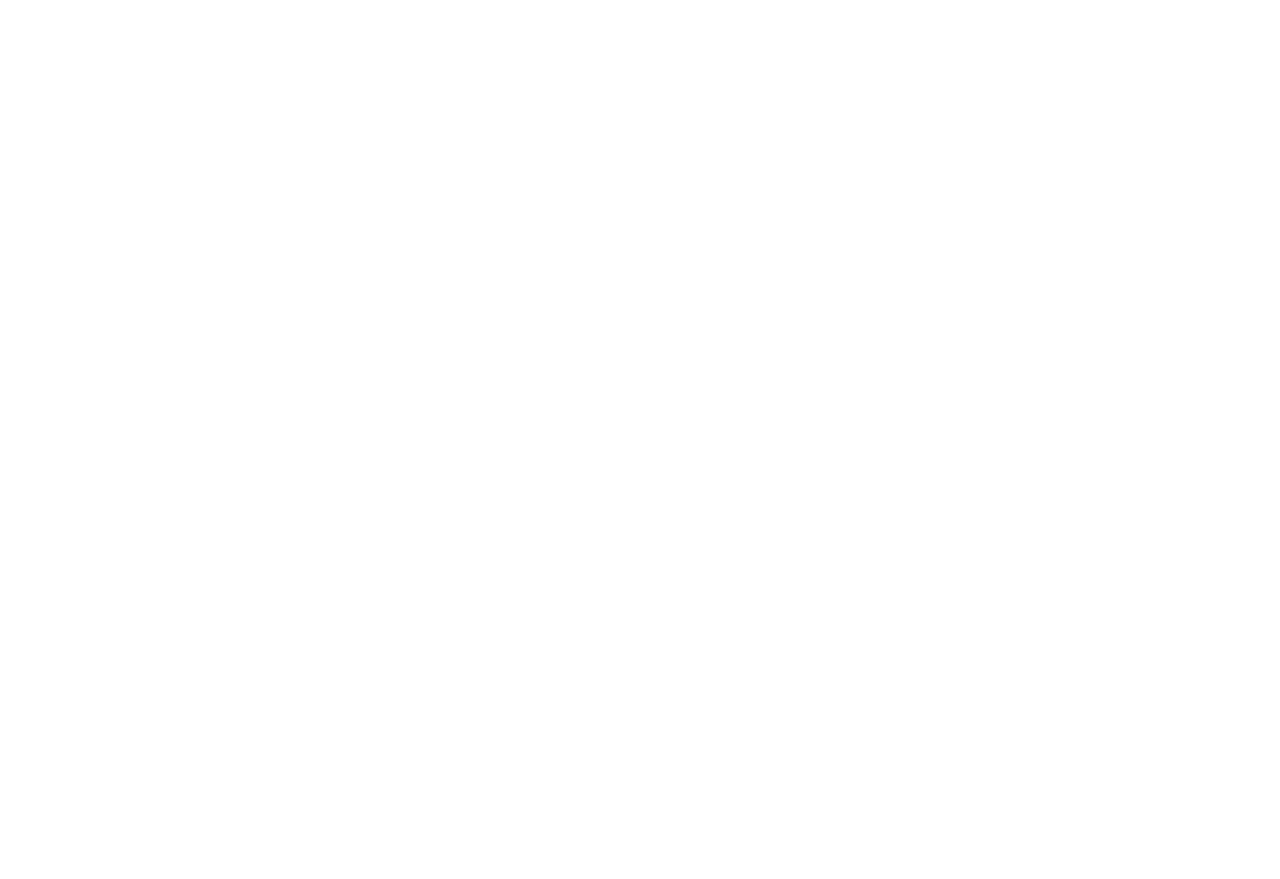
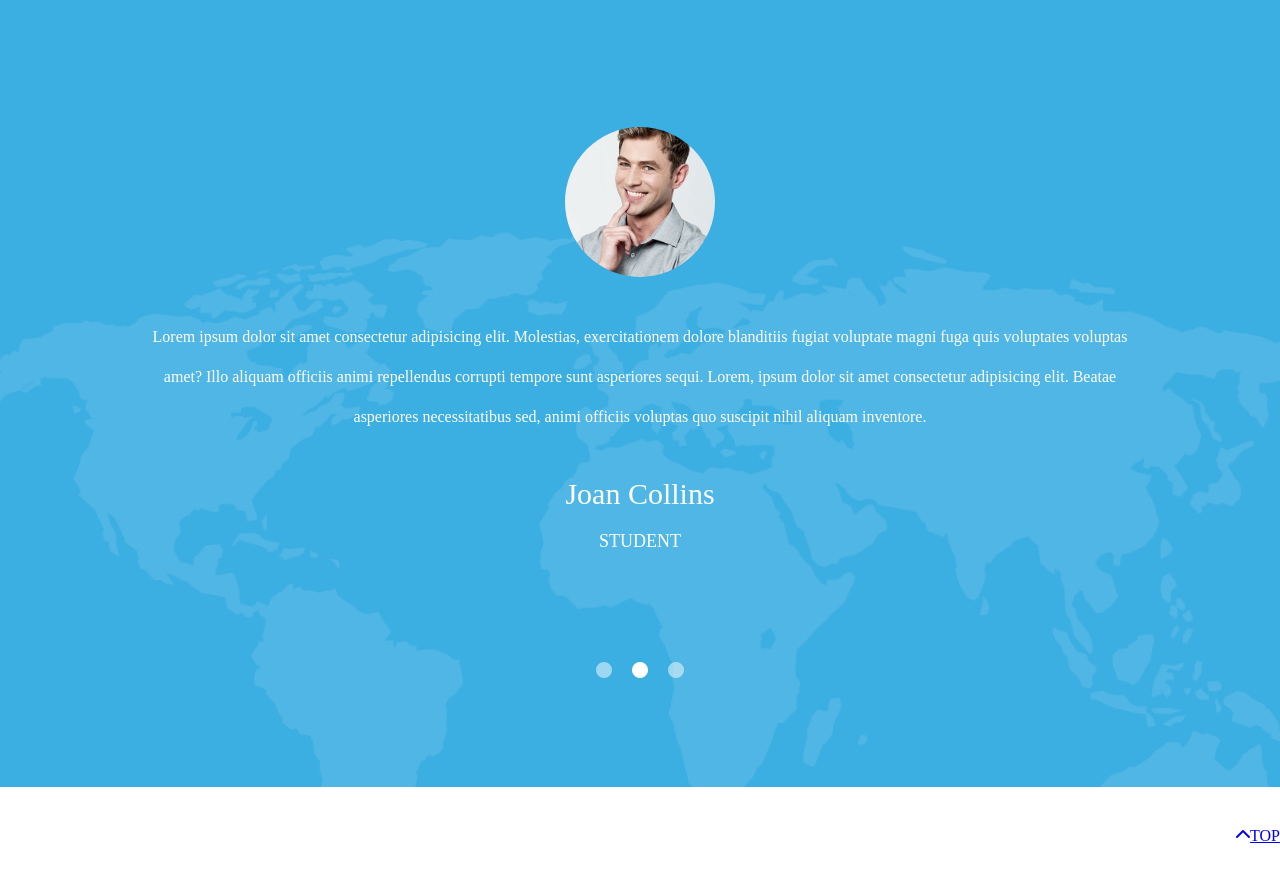
Before and after one commit to DomenicoAgostino/proj-html-vuejs, a Vue app: page / in a window 1280 px wide. Shown: the part 1840-2719 px from the top of the page. Before the commit the page ends 1827 px from the top, so only its background shows below. Built offline with nearby package versions, Linux system fonts and the light colour scheme.

Commit message:
ReviewSection completata

```diff
--- a/src/components/MainComp.vue
+++ b/src/components/MainComp.vue
@@ -3,7 +3,7 @@
     <CardComp />
     <SectionComp />
     <SectionSecond />
-
+    <ReviewSection />
   </main>
 </template>
 
@@ -11,10 +11,11 @@
 import CardComp from './CardComp.vue';
 import SectionComp from './SectionComp.vue';
 import SectionSecond from './SectionSecond.vue';
+import ReviewSection from './ReviewSection.vue';
 
 export default {
     name: "MainComp",
-    components: { CardComp, SectionComp, SectionSecond }
+    components: { CardComp, SectionComp, SectionSecond, ReviewSection }
 }
 </script>
 
--- /dev/null
+++ b/src/components/ReviewSection.vue
@@ -0,0 +1,109 @@
+<template>
+  <div class="bg-blu">
+    <div class="container container-colorSection">
+      <div class="container-img">
+
+      </div>
+      <p class="p-colorSection">Lorem ipsum dolor sit amet consectetur adipisicing elit. Molestias, exercitationem dolore blanditiis fugiat voluptate magni fuga quis voluptates voluptas amet? Illo aliquam officiis animi repellendus corrupti tempore sunt asperiores sequi. Lorem, ipsum dolor sit amet consectetur adipisicing elit. Beatae asperiores necessitatibus sed, animi officiis voluptas quo suscipit nihil aliquam inventore.</p>
+      <span class="student-name">Joan Collins</span>
+      <span class="student">student</span>
+      <div class="container-icon">
+        <i class="fas fa-circle"></i>
+        <i class="fas fa-circle active"></i>
+        <i class="fas fa-circle"></i>
+      </div>
+
+
+      <div class="top top-colorSection">
+        <a href="#">
+          <i class="fas fa-chevron-up"></i>
+          <span>TOP</span>
+        </a>
+      </div>
+
+    </div>
+
+
+
+
+
+  </div>
+
+</template>
+
+<script>
+export default {
+  name: 'ReviewSection'
+}
+</script>
+
+<style lang="scss">
+@import '../assets/style/vars';
+
+.bg-blu{
+  background-image: url('../assets/img/h5-parallax-img-1.png');
+  background-repeat: no-repeat;
+  background-size: 160%;
+  background-position: top;
+  height: 800px;
+  width: 100%;
+  position: relative;
+  margin-bottom: 120px;
+  .container-colorSection{
+    display: flex;
+    align-items: center;
+    justify-content: center;
+    flex-direction: column;
+    padding-top: 40px;
+    height: 100%;
+    margin-bottom: 30px;
+    .container-img{
+      width: 150px;
+      height: 150px;
+      background-image: url('../assets/img/instructor-img-6.jpg');
+      background-size: 160%;
+      background-position: 60% 25%;
+      border-radius: 50%;
+    }
+    .p-colorSection{
+      color: white;
+      width: 1000px;
+      line-height: 40px;
+      text-align: center;
+      margin: 40px 0 20px 0;
+    }
+    .student-name{
+      color: white;
+      font-size: 30px;
+      display: block;
+      margin: 20px 0;
+    }
+    .student{
+      color: white;
+      text-transform: uppercase;
+      font-size: 18px;
+    }
+    .container-icon{
+      cursor: pointer;
+      margin-top: 100px;
+      i{
+        color: white;
+        margin: 10px;
+        filter: opacity(.5);
+        &:hover, &:active{
+          filter: none;
+        }
+      }
+      .active{
+        filter: none;
+      }
+    }
+    .top-colorSection{
+      position: absolute;
+      right: 0;
+      top: 105%;
+    }
+
+  }
+}
+</style>
```
